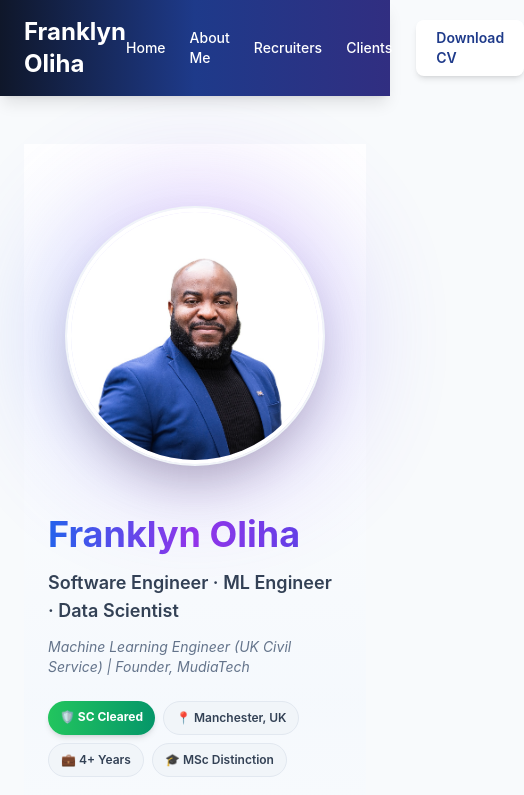
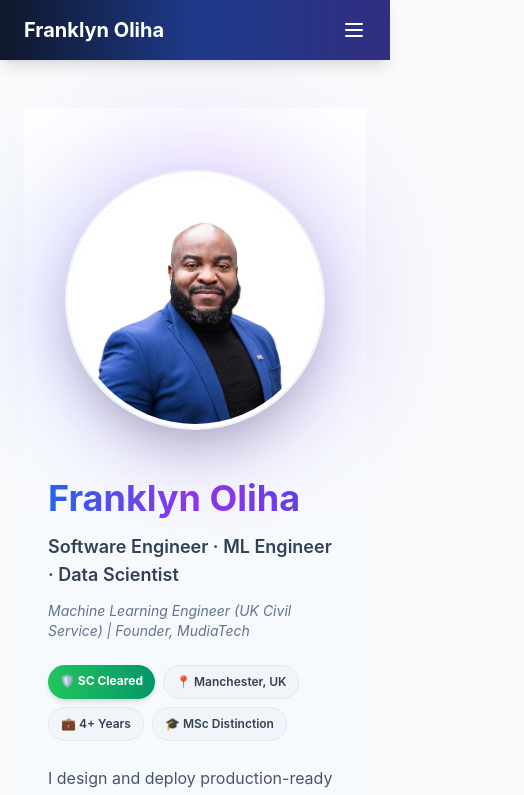
Before and after one commit to Franklyn-SWE/franklyn-portfolio, a React (Vite) app: page / in a window 390 px wide. Shown: the top 795 px of the page, 524 px wide, since content can reach past the window. Built offline with nearby package versions, Linux system fonts and the light colour scheme.

Commit message:
Add mobile-friendly responsive navbar with hamburger menu and update README

```diff
--- a/src/components/Navbar.jsx
+++ b/src/components/Navbar.jsx
@@ -1,16 +1,22 @@
 import { Link } from "react-router-dom";
+import { useState } from "react";
 
 export default function Navbar() {
+  const [isMenuOpen, setIsMenuOpen] = useState(false);
+
   return (
     <nav className="bg-gradient-to-r from-slate-900 via-blue-900 to-indigo-900 shadow-lg sticky top-0 z-50 backdrop-blur-sm">
-      <div className="max-w-6xl mx-auto px-6 py-4 flex justify-between items-center">
+      <div className="max-w-6xl mx-auto px-6 py-4">
+        <div className="flex justify-between items-center">
           <Link
             to="/"
-          className="font-bold text-2xl text-white hover:text-blue-300 transition-colors"
+            className="font-bold text-xl md:text-2xl text-white hover:text-blue-300 transition-colors"
           >
             Franklyn Oliha<span className="text-blue-400"></span>
           </Link>
-        <div className="flex gap-6 text-sm items-center">
+
+          {/* Desktop Menu */}
+          <div className="hidden md:flex gap-6 text-sm items-center">
             <Link
               to="/"
               className="text-white hover:text-blue-300 transition-colors font-medium"
@@ -43,6 +49,78 @@ export default function Navbar() {
               Download CV
             </a>
           </div>
+
+          {/* Mobile Menu Button */}
+          <button
+            onClick={() => setIsMenuOpen(!isMenuOpen)}
+            className="md:hidden text-white focus:outline-none"
+            aria-label="Toggle menu"
+          >
+            <svg
+              className="w-6 h-6"
+              fill="none"
+              stroke="currentColor"
+              viewBox="0 0 24 24"
+            >
+              {isMenuOpen ? (
+                <path
+                  strokeLinecap="round"
+                  strokeLinejoin="round"
+                  strokeWidth={2}
+                  d="M6 18L18 6M6 6l12 12"
+                />
+              ) : (
+                <path
+                  strokeLinecap="round"
+                  strokeLinejoin="round"
+                  strokeWidth={2}
+                  d="M4 6h16M4 12h16M4 18h16"
+                />
+              )}
+            </svg>
+          </button>
+        </div>
+
+        {/* Mobile Menu */}
+        {isMenuOpen && (
+          <div className="md:hidden mt-4 pb-4 space-y-3">
+            <Link
+              to="/"
+              onClick={() => setIsMenuOpen(false)}
+              className="block text-white hover:text-blue-300 transition-colors font-medium py-2"
+            >
+              Home
+            </Link>
+            <Link
+              to="/about"
+              onClick={() => setIsMenuOpen(false)}
+              className="block text-white hover:text-blue-300 transition-colors font-medium py-2"
+            >
+              About Me
+            </Link>
+            <Link
+              to="/recruiters"
+              onClick={() => setIsMenuOpen(false)}
+              className="block text-white hover:text-blue-300 transition-colors font-medium py-2"
+            >
+              Recruiters
+            </Link>
+            <Link
+              to="/clients"
+              onClick={() => setIsMenuOpen(false)}
+              className="block text-white hover:text-blue-300 transition-colors font-medium py-2"
+            >
+              Clients
+            </Link>
+            <a
+              href="/Franklyn_Oliha_Data_Scientist_Machine_Learning_Engineer_CV.pdf"
+              download
+              className="block bg-white text-blue-900 px-5 py-2 rounded-lg font-semibold hover:bg-blue-100 transition-all shadow-md text-center"
+            >
+              Download CV
+            </a>
+          </div>
+        )}
       </div>
     </nav>
   );
```
Also changed, not shown: 1 other file (tests, documents, lock files or other folders). Lines whose indentation alone changed are shown as unchanged.
